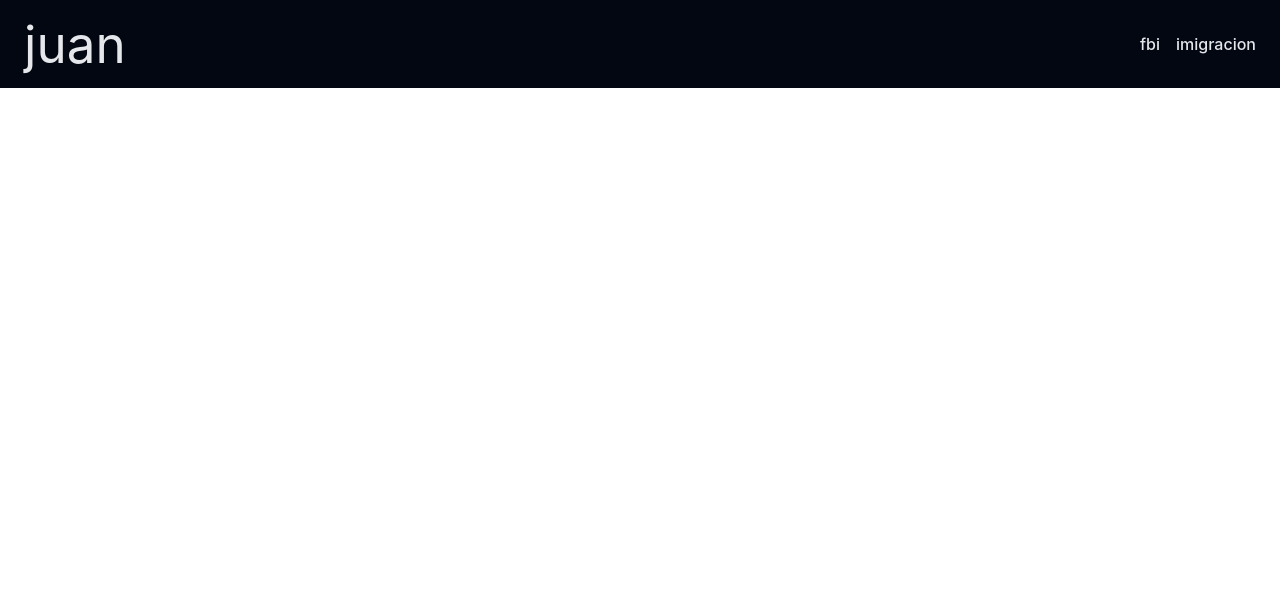
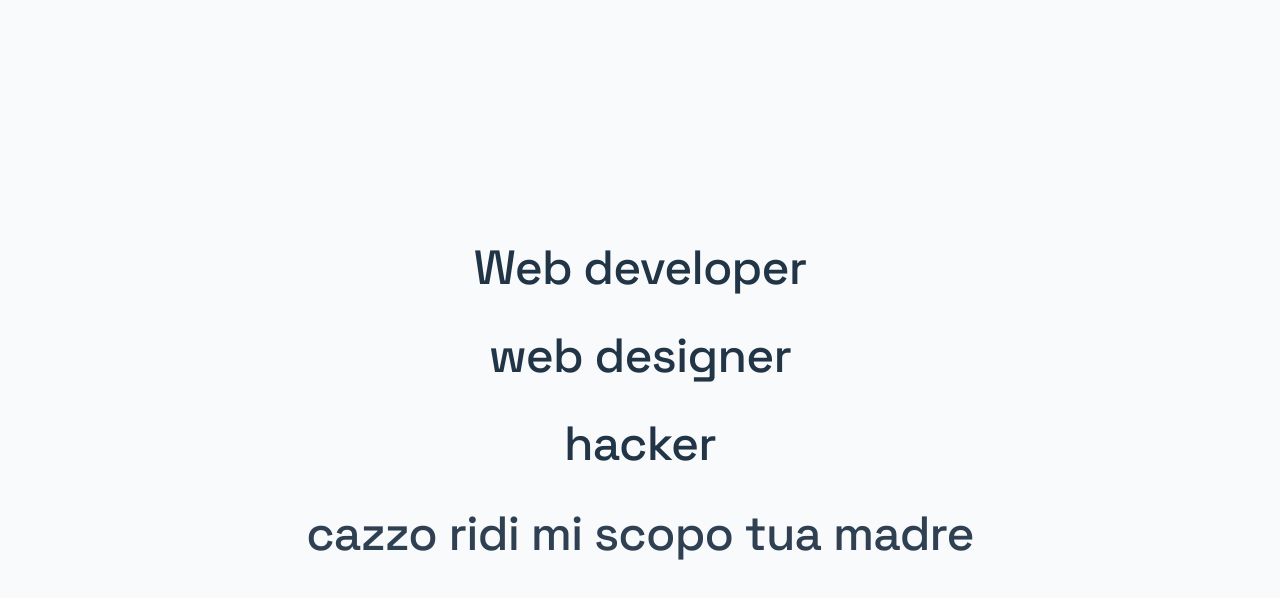
Before and after one commit to Juan-Jager/prova-gsab, a React (Vite) app in the folder gsap/: page / in a window 1280 px wide. Shown: the top 598 px of the page. Built offline with nearby package versions, Linux system fonts and the light colour scheme.

Commit message:
animazione dell'header

```diff
--- a/gsap/src/App.jsx
+++ b/gsap/src/App.jsx
@@ -1,6 +1,7 @@
 import Animation from "./loading/Animation";
 import Overview from "./pages/Overview";
-import { useState } from "react";
+import { useState, useRef, useEffect } from "react";
+import gsap from "gsap";
 const App = () => {
   const [animationsCompleted, setAnimationsCompleted] = useState(false);
 
@@ -8,11 +9,37 @@ const App = () => {
     setAnimationsCompleted(true);
   };
 
+  const animationRef = useRef(null);
+
+  useEffect(() => {
+    if (animationsCompleted) {
+      const tl = gsap.timeline();
+      tl.to(animationRef.current, {
+        yPercent: '-100',
+        duration: 2,
+        stagger: 1,
+      }).set(".animation", {
+        stagger: 1,
+        display: 'none',
+        stagger: 1,
+      }).from(".overview", {
+        opacity: 0,
+        yPercent: '-100',
+        duration: .3,
+      })
+    }
+  }, [animationsCompleted]);
+
+
   return (
     <>
-      {/* {animationsCompleted ? null : <Animation onAnimationComplete={handleAnimationsComplete} />}
-      {!animationsCompleted ? null :  <Overview/>} */}
-      <Overview/>
+      <div className="animation" ref={animationRef}>
+        <Animation onAnimationComplete={handleAnimationsComplete}/>
+      </div>
+      <div className="overview">
+
+        {animationsCompleted ? <Overview/> : null}
+      </div>
     </>
   )
 }
--- a/gsap/src/components/Header.jsx
+++ b/gsap/src/components/Header.jsx
@@ -5,21 +5,16 @@ import gsap from "gsap";
 
 const Header = ()=>{
 
-    // useEffect(()=>{
-    //     gsap.to("#h1",{
-    //         x: 100,
-    //         duration:3
-    //     })
-    // },[])
+
 
 
 
     return (
-        <div className="flex justify-between items-center bg-gray-950 py-4 px-6">
-        <h1 id="h1" className="text-gray-200">juan</h1>
+        <div className="flex justify-between items-center bg-gray-950 py-5">
+        <h1 id="h1" className="text-gray-200 ml-20 font-bold">juan</h1>
         <div>
-      <a href="/" className="text-gray-200 mr-4">fbi</a>
-      <a href="/" className="text-gray-200">imigracion</a>
+      <a href="/" className="text-xl text-gray-200 mr-4">curriculum</a>
+      <a href="/" className="text-xl text-gray-200 mr-28">about me</a>
     </div>
   </div>
     )
--- a/gsap/src/loading/Animation.jsx
+++ b/gsap/src/loading/Animation.jsx
@@ -1,5 +1,6 @@
 import { useLayoutEffect, useRef } from "react";
 import gsap from "gsap"
+import Overview from "../pages/Overview";
 
 const Animation = ({ onAnimationComplete }) => {
   const comp = useRef(null);
@@ -12,15 +13,20 @@ const Animation = ({ onAnimationComplete }) => {
         xPercent: "-100",
         duration: 1.3,
         delay: 0.8,
-      }).from(["#title-1", "#title-2", "#title-3"], {
+      }).from(["#title-1", "#title-2", "#title-3", "#title-4"], {
         opacity: 0,
         y: "+=30",
         stagger: 1,
+      }).to(["#title-4"], {
+        opacity: 0,
+        y: "+=30",
+        delay: .1,
+        stagger: 0.5,
       }).to(["#title-1", "#title-2", "#title-3"], {
         opacity: 0,
         y: "-=30",
         delay: .5,
-        stagger: 0.5,
+        stagger: .5,
       }).to("#intro-slider", {
         xPercent: "-100",
         duration: 1.3,
@@ -28,7 +34,7 @@ const Animation = ({ onAnimationComplete }) => {
         opacity: 0,
         duration: 1.5,
         onComplete: onAnimationComplete,
-      })
+    })
     }, comp)
 
 
@@ -40,6 +46,7 @@ const Animation = ({ onAnimationComplete }) => {
         <h1 className="text-5xl" id="title-1">Web developer</h1>
         <h1 className="text-5xl" id="title-2">web designer</h1>
         <h1 className="text-5xl" id="title-3">hacker</h1>
+        <h1 className="text-5xl" id="title-4">cazzo ridi mi scopo tua madre</h1>
 
       </div>
       <div className="h-screen flex bg-gray-950 justify-center place-items-center ">
```
